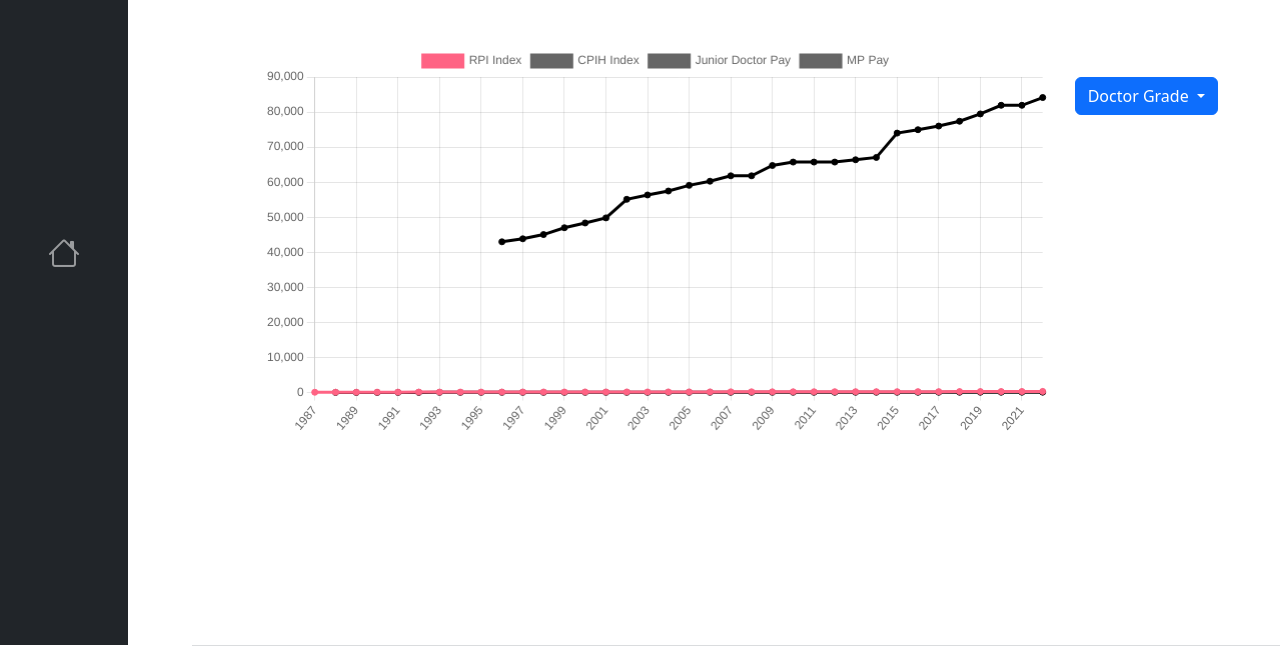
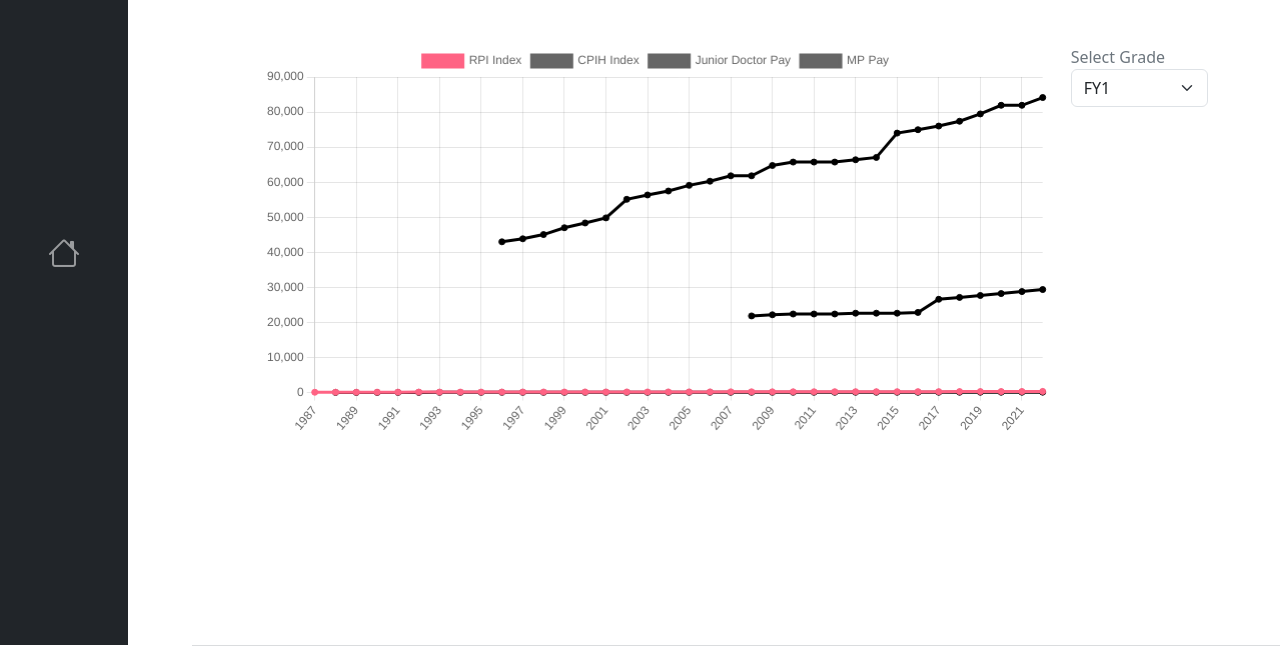
Before and after one commit to BarkingTree/DoctorsPayCutCalculatorJS, a website: page index.html in a window 1280 px wide. Shown: the part 155-801 px from the top of the page. Drawn offline with nearby package versions, Linux system fonts and the light colour scheme.

```diff
--- a/assets/data/englandDoctorPay.json
+++ b/assets/data/englandDoctorPay.json
@@ -1,5 +1,6 @@
 [
-         {
+
+      {
             "Date": 2008,
             "FY1": 21862,
             "FY2": 27116,
@@ -219,7 +220,7 @@
             "ST6": 58398,
             "ST7": 58398,
             "ST8": 58398,
-            "Consultant": 0,
+            "Consultant": 88364,
             "WeekendAllowance" : [0, 3, 4, 5, 6, 7.5, 10, 15]
          }
       ]
--- a/index.html
+++ b/index.html
@@ -45,18 +45,24 @@
               <div class="chart-container" style="position: relative; height:0vh; width:0vw"></div>
                 <canvas id="payChart"></canvas>
               </div>
-              <div class="btn-group col-md-2">
-                <button type="button" id="grade-btn-dropwdown" class="btn btn-primary dropdown-toggle" data-bs-toggle="dropdown" aria-expanded="false">
-                  Doctor Grade
-                </button>
-                <ul class="dropdown-menu ">
-                  <li><a class="dropdown-item" id="FY1-button">FY1</a></li>
-                  <li><a class="dropdown-item" id="FY2-button">FY2 </a></li>
-                  <li><a class="dropdown-item" id="ST1-button" >S/CT1</a></li>
-                  <li><hr class="dropdown-divider"></li>
-                  <li><a class="dropdown-item" href="#">Separated link</a></li>
-                </ul>
-              </div>
+              <div class="col-md-2">
+                <form id="doctor-grade-form">
+                <label>Select Grade</label>
+                <select class="form-select", name="grade">
+                  <option>FY1</option>
+                  <option>FY2</option>
+                  <option value="ST1"> C/ST1</option>
+                  <option value="ST2"> C/ST2</option>
+                  <option value="ST3"> C/ST3</option>
+                  <option>ST4</option>
+                  <option>ST5</option>
+                  <option>ST6</option>
+                  <option>ST7</option>
+                  <option>ST8</option>
+                  <option>Consultant</option>
+                </select>
+              </form>
+
              </div>
           </div>
         </div>
--- a/jsScript.js
+++ b/jsScript.js
@@ -1,38 +1,20 @@
+let choice = 'FY1'
 
+// Initial Load
 document.addEventListener("DOMContentLoaded", function() {
     // Update Graph on page loading
-    parseJSON(2010).then(graphData => {
+    parseJSON(2010, choice).then(graphData => {
         graphUpdate(myChart, graphData)
     })
     })
 
- document.getElementById("FY1-button").onclick=async ()=>{
-    document.getElementById('grade-btn-dropwdown').innerHTML = "FY1";
-    // Update Graph on button pressed
-    parseJSON(2007, 'FY1').then(graphData => {
+// Doctor Selector Form
+let doctorSelector = document.forms['doctor-grade-form'].grade
+doctorSelector.onchange = function() {
+    choice = this.value
+    parseJSON(2000, choice).then(graphData => {
         graphUpdate(myChart, graphData)
     })
-
-
-}
-
-document.getElementById("FY2-button").onclick=async ()=>{
-    document.getElementById('grade-btn-dropwdown').innerHTML = "FY2";
-    // Update Graph on button pressed
-    parseJSON(2007, 'FY2').then(graphData => {
-        graphUpdate(myChart, graphData)
-    })
-
-
-}
-document.getElementById("ST1-button").onclick=async ()=>{
-    document.getElementById('grade-btn-dropwdown').innerHTML = "S/CT1";
-    // Update Graph on button pressed
-    parseJSON(2007, 'ST1').then(graphData => {
-        graphUpdate(myChart, graphData)
-    })
-
-
 }
 
 async function fetchJSON(name) {
@@ -144,8 +126,6 @@
     index = 0
     dataOptions = ['rpi', 'cpih', 'jnrDocPay', 'mpPay']
     chart.data.datasets.forEach(dataset => {
-        console.log(dataset)
-        console.log(dataOptions[index])
         dataset.data = parsedData[dataOptions[index]]
         index ++
 
```
